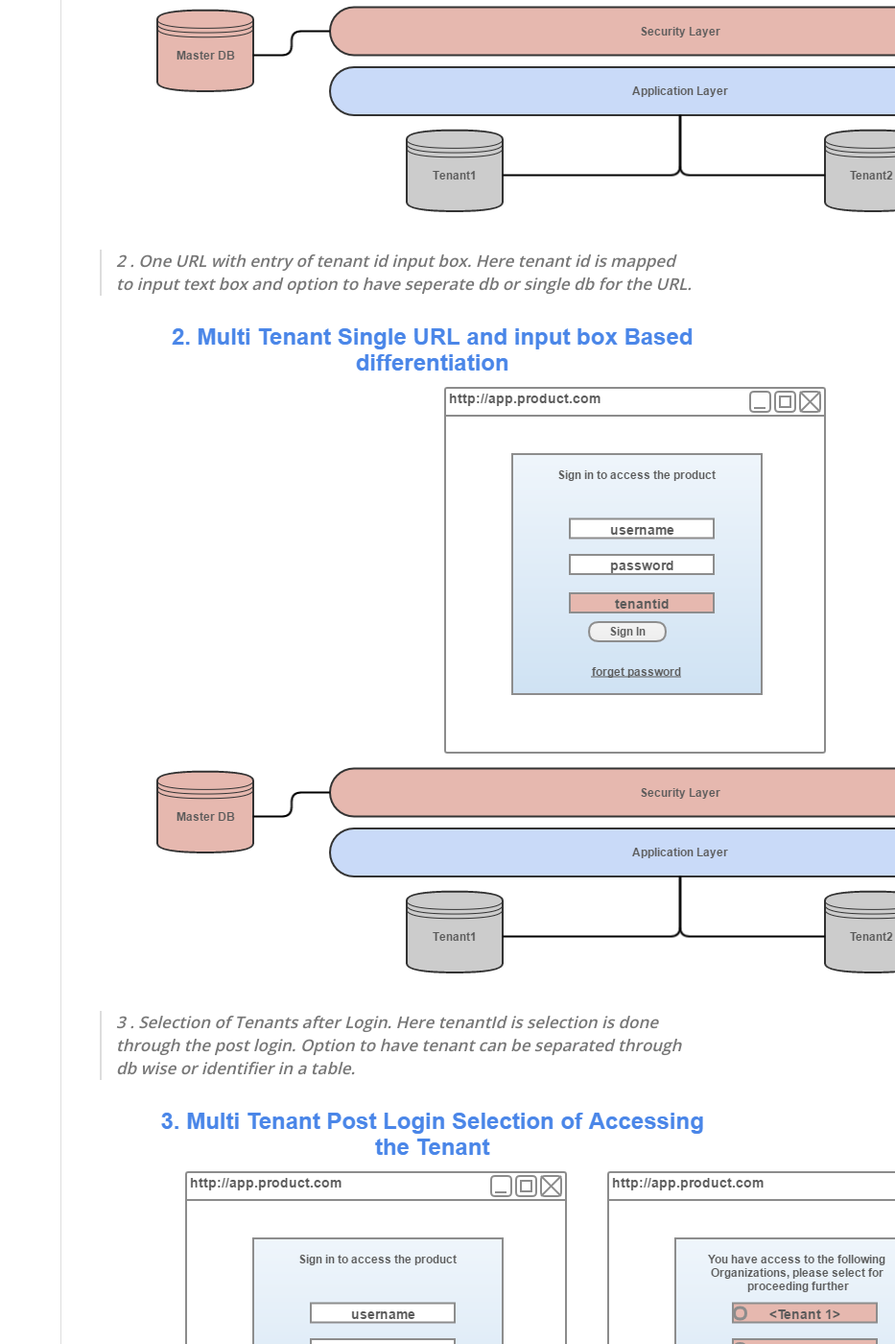
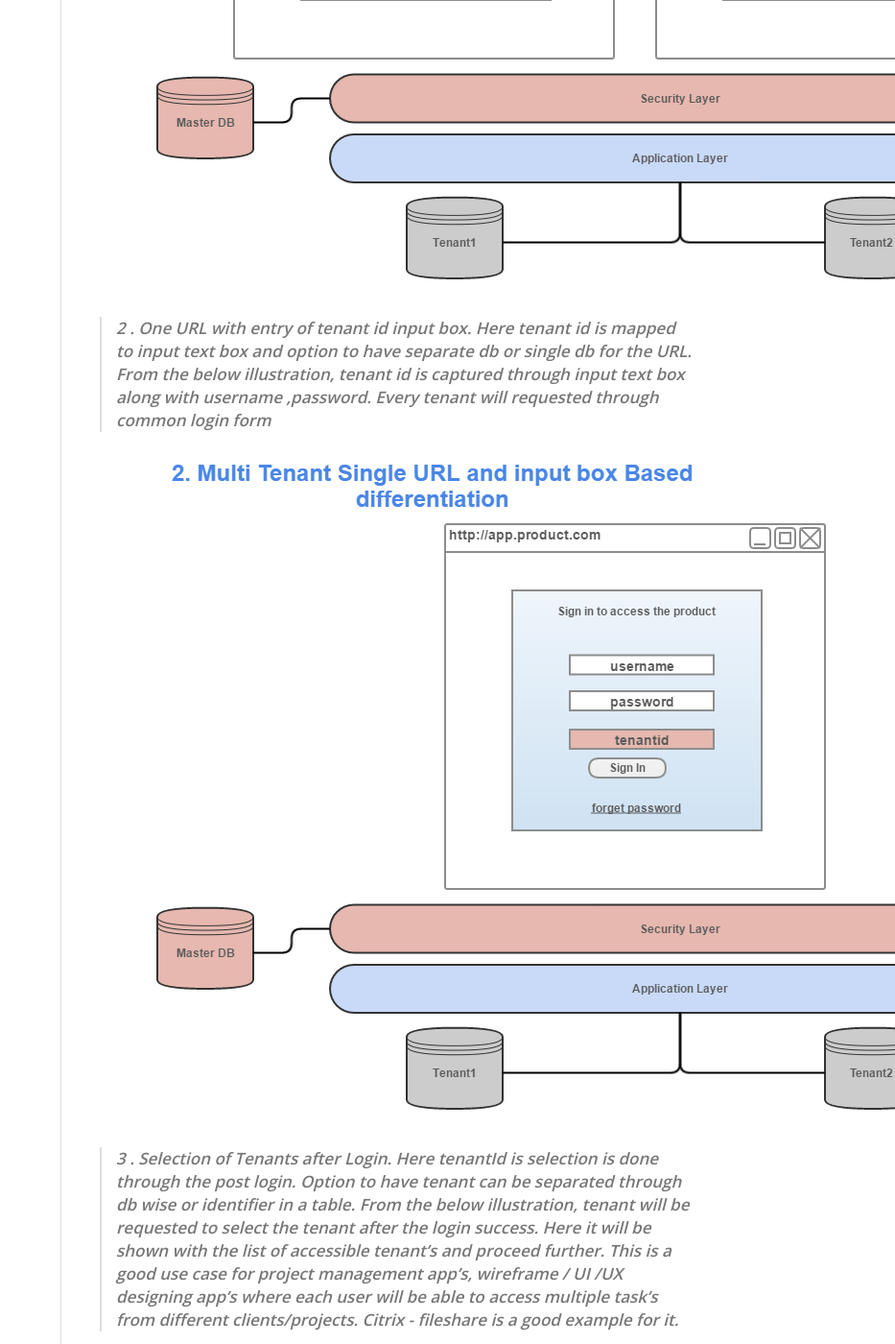
Before and after one commit to cnuonline/cnuonline.github.io, a Jekyll site: the page built from _posts/2017-01-13-Multitenant-Login-visualization.md, in a window 1280 px wide and 1400 px high, scrolled down 1377 px. Shown: the whole window at 96% size, without its empty margins (347-1280 px from the left). Built offline with Jekyll 4.4.1, drawn with Linux system fonts in a browser that asks for light colours; nearby versions of some CDN libraries; our own code applies the rules of GitHub Pages for plain Markdown files; some of the changed text lies outside the part shown.

Commit message:
Update 2017-01-13-Multitenant-Login-visualization.md
Added more content to the multi tenant

```diff
--- a/_posts/2017-01-13-Multitenant-Login-visualization.md
+++ b/_posts/2017-01-13-Multitenant-Login-visualization.md
@@ -9,19 +9,20 @@ For each tenant, we can separate login's using
  2. One URL with entry of tenant id input box. Option to have Separate db or single db
  3. Selection of tenants after login, Option to have Separate db or single db
 
-On All the cases, you need tenantId,username,password
+On All the cases, you need tenantId,username,password and it is all about how are you going to capture it.
 
 Let's see how it looks.
 
-> 1 . Different URL  . Here tenant id is mapped to the subdomain url, seperate db for each tenant
+> 1 . Different URL  . Here tenant id is mapped to the subdomain url, seperate db for each tenant . From the illustration, you can capture tenantid through url and login,password from the login form.  Each tenant will be requested to the corresponding url.
 
 ![MultiTenant with URL info having tenant info](https://cnuonline.github.io/Multitenant_URL_based_option_one.png)
-> 2 . One URL with entry of tenant id input box.  Here tenant id is mapped to input text box and option to have seperate db or single db for the URL.
 
+> 2 . One URL with entry of tenant id input box.  Here tenant id is mapped to input text box and option to have separate db or single db for the URL.  From the below illustration, tenant id is captured through input text box along with username ,password. Every tenant will requested through common login form
 
 ![Multitenant with TenantId text box entry](https://cnuonline.github.io/Multitenant_Single_input_box_two.png)
 
-> 3 . Selection of Tenants after Login.  Here tenantId is selection is done through the post login.  Option to have tenant can be separated through db wise or identifier in a table.
+
+> 3 . Selection of Tenants after Login.  Here tenantId is selection is done through the post login.  Option to have tenant can be separated through db wise or identifier in a table.  From the below illustration, tenant will be requested to select the tenant after the login success. Here it will be shown with the list of accessible tenant's and proceed further. This is a good use case for project management app's, wireframe / UI /UX designing app's where each user will be able to access multiple task's from different clients/projects. Citrix - fileshare is a good example for it.
 
 
 ![Multitenant Post login selection of tenants](https://cnuonline.github.io/Multitenant_PostLogin_Selection_input_box_three.png)
```
